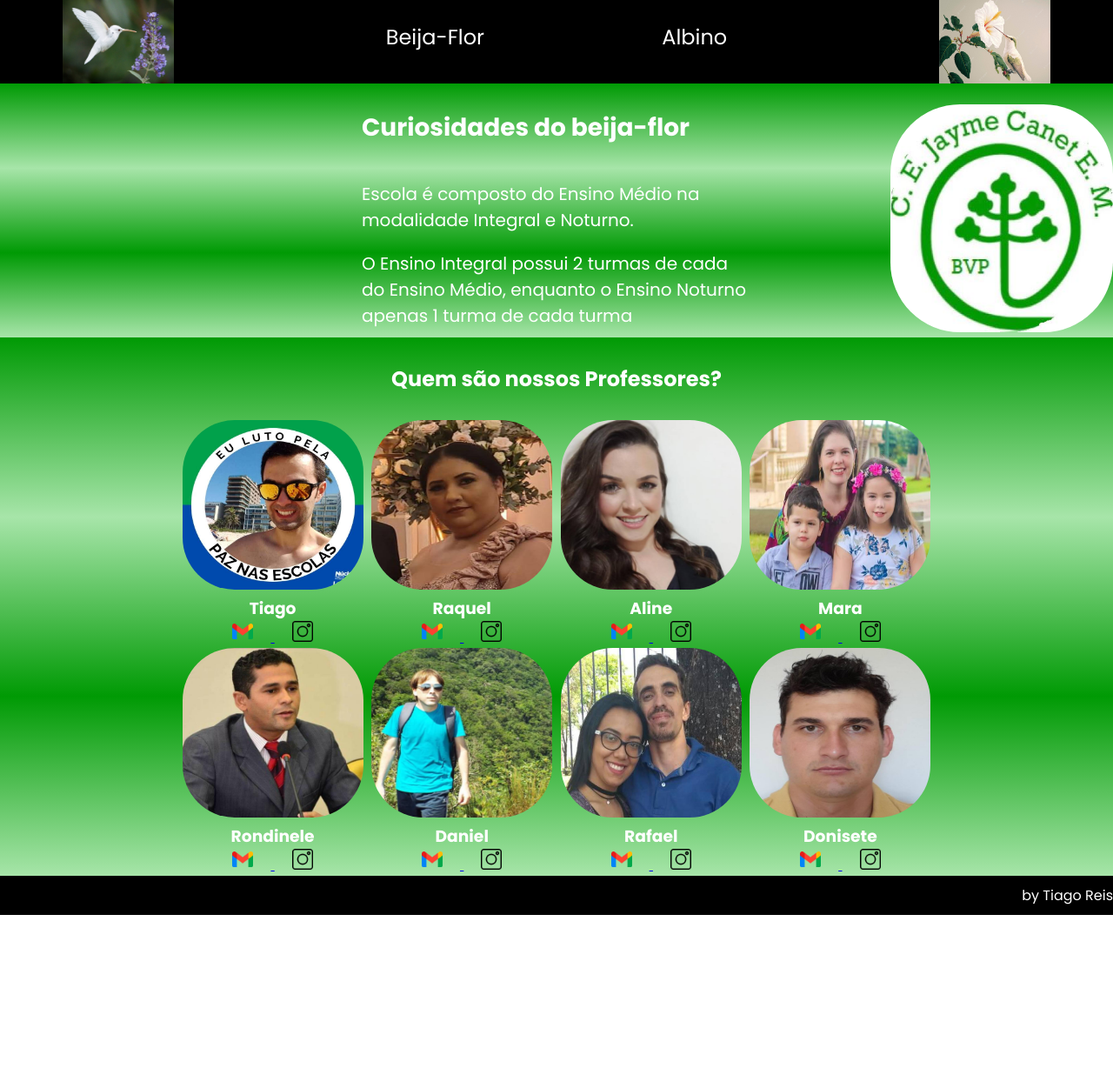
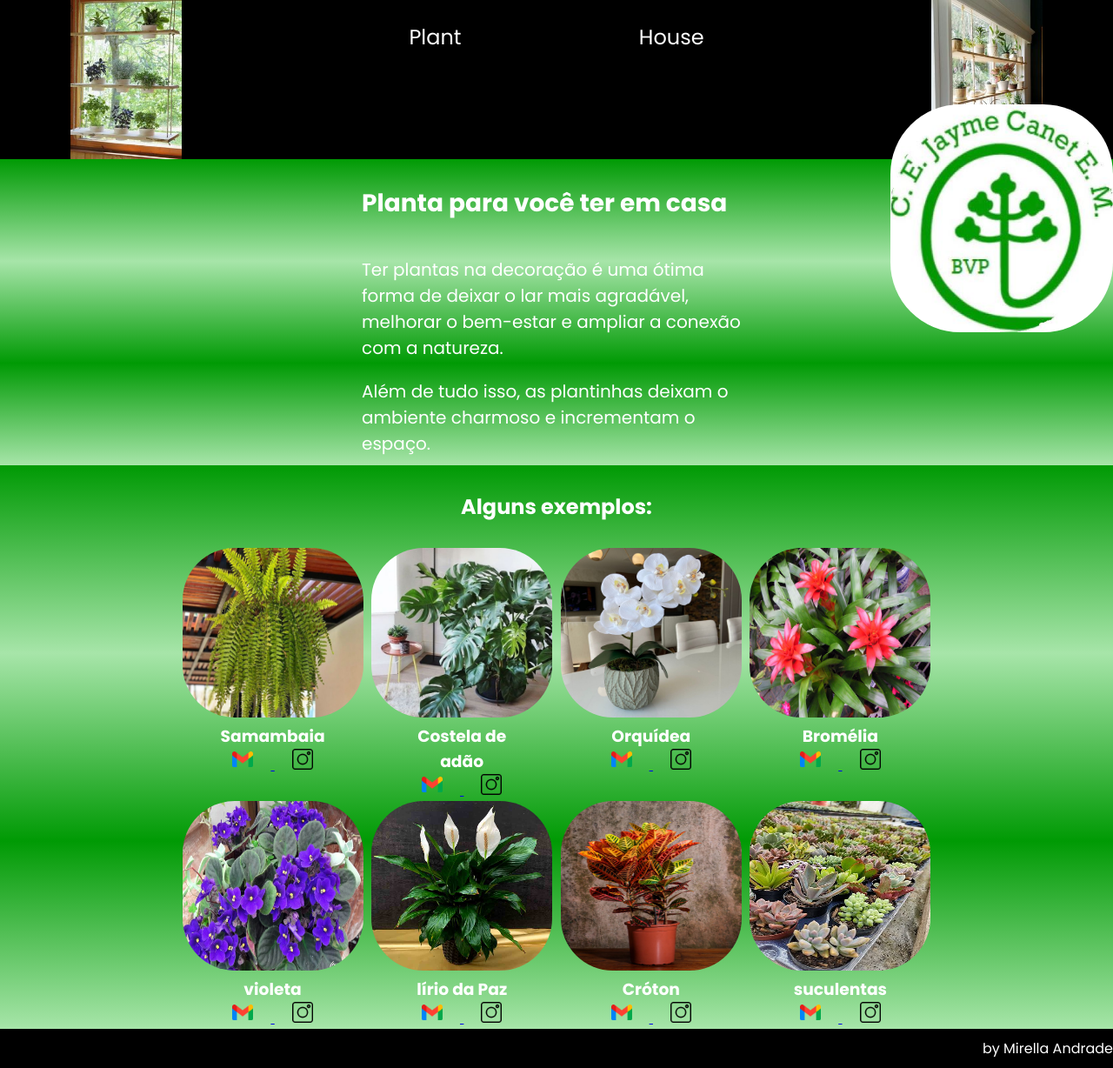
Before and after one commit to mirellala/Site--criativo, a plain HTML site: page index.html in a window 1280 px wide. Shown: the whole page at 87% size. Before the commit the page ends 1052 px from the top, so only its background shows below. Drawn offline with Linux system fonts and the light colour scheme.

Commit message:
Add files via upload

```diff
--- a/index.html
+++ b/index.html
@@ -13,61 +13,61 @@
 
 <body>
     <header class="cabecalho">
-       <img class="cabecalho-imagem2" src="beijabeija.jpg" alt="Logo de Boas Vindas">
+       <img class="cabecalho-imagem2" src="ambiente.jpg" alt="Logo de Boas Vindas">
         <ul class="cabecalho-lista">
-            <li class="cabecalho-lista-item">Beija-Flor</li>
-            <li class="cabecalho-lista-item">Albino</li>
+            <li class="cabecalho-lista-item">Plant</li>
+            <li class="cabecalho-lista-item">House</li>
         </ul>
-        <img class="cabecalho-imagem1" src="bja.jpg" alt="Logo do Tiago">
+        <img class="cabecalho-imagem1" src="outro.jpg" alt="Logo do Tiago">
     </header>
     <section class="escola">
         <div class="escola-div-conteudo">
             <h2 class="escola-titulo">
-                Curiosidades do beija-flor
+                Planta para você ter em casa
                             </h2>
     <p class="escola-texto1">
-        Escola é composto do Ensino Médio na modalidade Integral e Noturno.
+        Ter plantas na decoração é uma ótima forma de deixar o lar mais agradável, melhorar o bem-estar e ampliar a conexão com a natureza.
     </p>
     <p class="escola-texto1">
-        O Ensino Integral possui 2 turmas de cada do Ensino Médio, enquanto o Ensino Noturno apenas 1 turma de cada turma
+        Além de tudo isso, as plantinhas deixam o ambiente charmoso e incrementam o espaço.
     </p>
         </div>
-    <img class="logoesc" src="logoesc.jpg" alt="Logo da Escola">
+    <img class="logoesc" src="logoesc.jpg" alt="">
     </section>
     <section class="professores">
         <h2 class="professores-titulo">
-        Quem são nossos Professores?
+        Alguns exemplos:
         </h2>
         <div class="prof-todos">
         <span></span>
             <div class="prof-div">
-                <img class="imagem-prof" src="tiago.jpg" alt="Foto do Tiago">
+                <img class="imagem-prof" src="samambaia.jpg" alt="Foto do Tiago">
                 <h3 class="prof-nome">
-                    Tiago
+                    Samambaia
                 </h3>
                <a href="mailto:tiago.reis@escola.pr.gov.br?subject=&body="> <img class="icones" src="gmail.png" alt="icone Gmail"> </a>
                <a href="https://www.instagram.com/tiagomartinsreis/"> <img class="icones" src="instagram.png" alt="icone Instagram"> </a>
             </div>
             <div class="prof-div">
-                <img class="imagem-prof" src="raquel.jpg" alt="Foto da Raquel">
+                <img class="imagem-prof" src="costela de adao.jpg" alt="Foto da Raquel">
                 <h3 class="prof-nome">
-                    Raquel
+                    Costela de adão
                 </h3>
                 <a href="mailto:raquel.querion@escola.pr.gov.br ?subject=&body="> <img class="icones" src="gmail.png" alt="icone Gmail"> </a>
                 <a href="https://www.instagram.com/raqueldesouzaquerion/"> <img class="icones" src="instagram.png" alt="icone Instagram"> </a>
             </div>
             <div class="prof-div">
-                <img class="imagem-prof" src="aline.jpg" alt="Foto da Aline">
+                <img class="imagem-prof" src="orquidea.jpg" alt="Foto da Aline">
                 <h3 class="prof-nome">
-                    Aline
+                    Orquídea
                 </h3>
                 <a href="mailto:aline.bernini@escola.pr.gov.br?subject=&body="> <img class="icones" src="gmail.png" alt="icone Gmail"> </a>
                 <a href="https://www.instagram.com/alinealvesbernini/"> <img class="icones" src="instagram.png" alt="icone Instagram"> </a>
             </div>
             <div class="prof-div">
-                <img class="imagem-prof" src="mara.jpg" alt="Foto da Mara">
+                <img class="imagem-prof" src="bromelia.jpg" alt="Foto da Mara">
                 <h3 class="prof-nome">
-                    Mara
+                    Bromélia
                 </h3>
                 <a href="mailto:lucimara.fabrim@escola.pr.gov.br?subject=&body="> <img class="icones" src="gmail.png" alt="icone Gmail"> </a>
                 <a href="https://www.instagram.com/mara_fabrim/"> <img class="icones" src="instagram.png" alt="icone Instagram"> </a>
@@ -75,33 +75,33 @@
             <span></span>
             <span></span>
             <div class="prof-div">
-                <img class="imagem-prof" src="rondi.jpg" alt="Foto do Rondinele">
+                <img class="imagem-prof" src="violeta.jpg" alt="Foto do Rondinele">
                 <h3 class="prof-nome">
-                    Rondinele
+                    violeta
                 </h3>
                 <a href="mailto:rondinele.meira@escola.pr.gov.br?subject=&body="> <img class="icones" src="gmail.png" alt="icone Gmail"> </a>
                 <a href="https://www.instagram.com/rondinele_oficial/"> <img class="icones" src="instagram.png" alt="icone Instagram"> </a>
             </div>
             <div class="prof-div">
-                <img class="imagem-prof" src="dani.jpg" alt="Foto do Daniel">
+                <img class="imagem-prof" src="lirio da paz.jpg" alt="Foto do Daniel">
                 <h3 class="prof-nome">
-                    Daniel
+                    lírio da Paz
                 </h3>
                 <a href="mailto:daniel.silva4@escola.pr.gov.br?subject=&body="> <img class="icones" src="gmail.png" alt="icone Gmail"> </a>
                 <a href="https://www.instagram.com/dpsdaniel1983/"> <img class="icones" src="instagram.png" alt="icone Instagram"> </a>
             </div>
             <div class="prof-div">
-                <img class="imagem-prof" src="rafa.jpg" alt="Foto do Rafael">
+                <img class="imagem-prof" src="croton.jpg" alt="Foto do Rafael">
                 <h3 class="prof-nome">
-                    Rafael
+                    Cróton
                 </h3>
                 <a href="mailto:rafael.assumpcao@escola.pr.gov.br?subject=&body="> <img class="icones" src="gmail.png" alt="icone Gmail"> </a>
                 <a href="https://www.instagram.com/prassumpcao/"> <img class="icones" src="instagram.png" alt="icone Instagram"> </a>
             </div>
             <div class="prof-div">
-                <img class="imagem-prof" src="doni.jpg" alt="Foto do Donisete">
+                <img class="imagem-prof" src="suculentas.jpg" alt="Foto do Donisete">
                 <h3 class="prof-nome">
-                    Donisete
+                    suculentas
                 </h3>
                 <a href="mailto:donisete.candeias@escola.pr.gov.br?subject=&body="> <img class="icones" src="gmail.png" alt="icone Gmail"> </a>
                 <a href="https://www.instagram.com/doni.candeias/"> <img class="icones" src="instagram.png" alt="icone Instagram"> </a>
@@ -110,7 +110,7 @@
     </section>
     <footer class="rodape">
 <p>
-    by Tiago Reis
+    by Mirella Andrade
 </p>
     </footer>
 </body>
```
Also changed, not shown: ambiente.jpg (added), bromelia.jpg (added), costela de adao.jpg (added), croton.jpg (added), lirio da paz.jpg (added), orquidea.jpg (added), outro.jpg (added), samambaia.jpg (added), suculentas.jpg (added), violeta.jpg (added).
